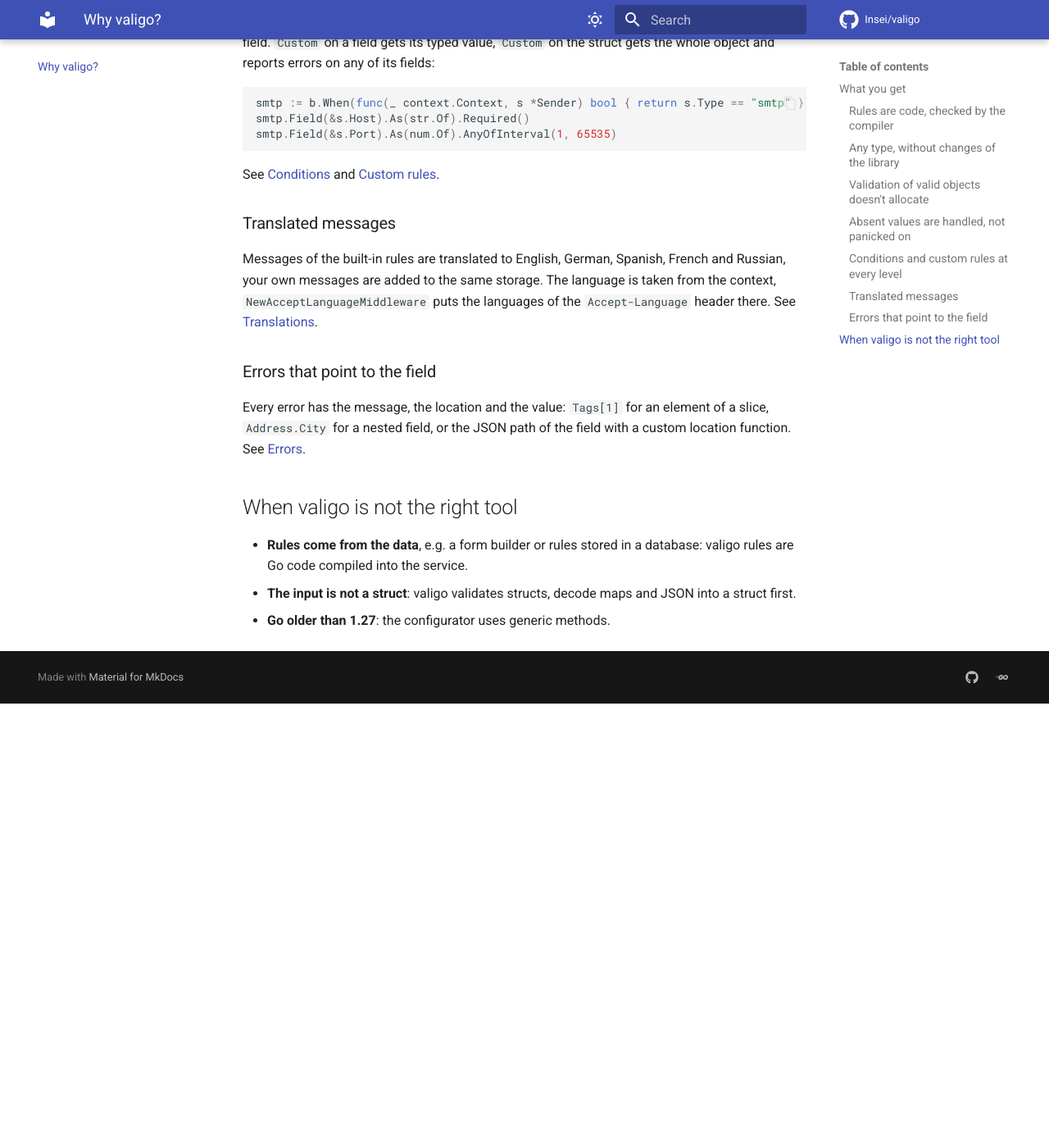
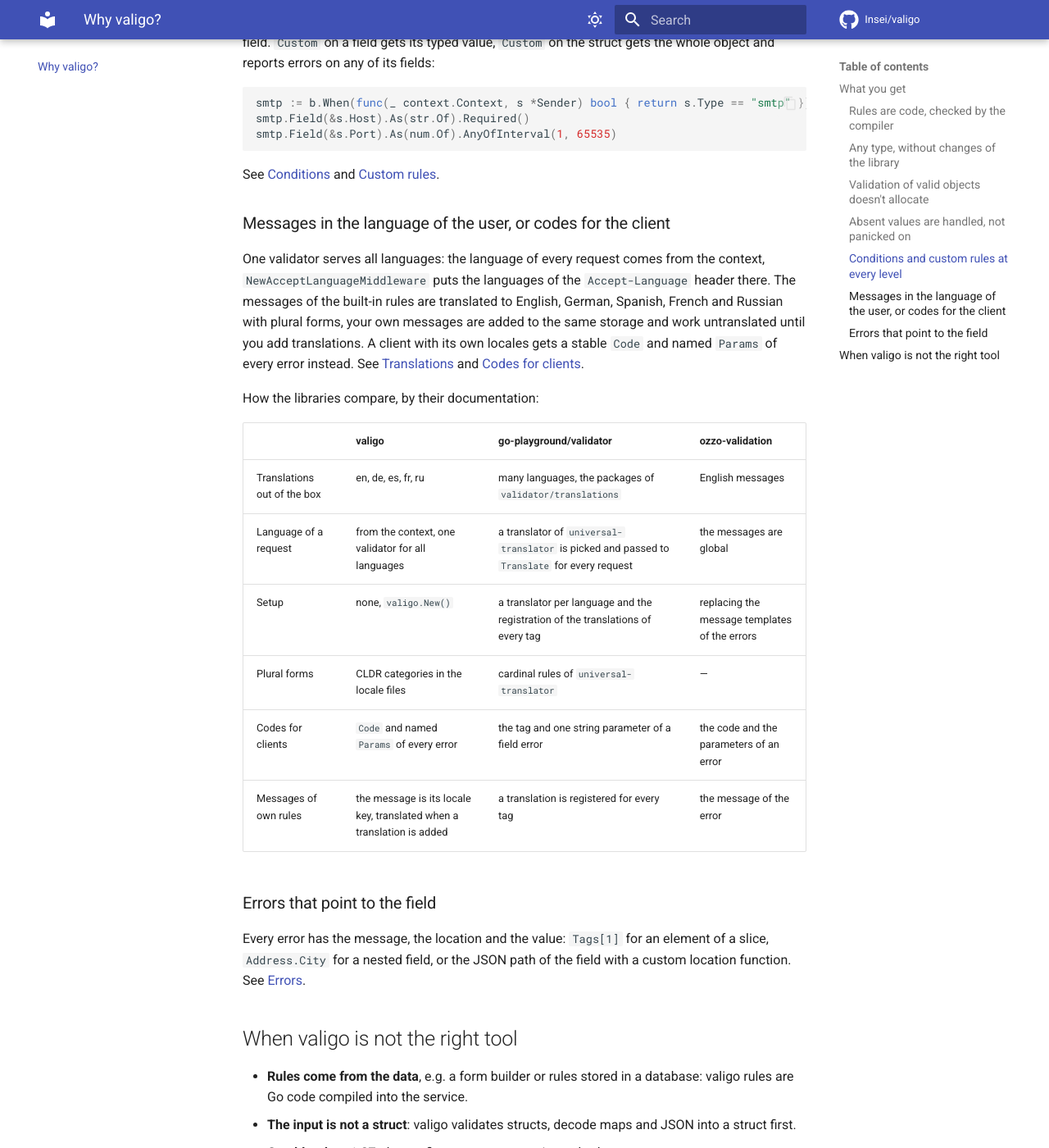
Before and after one commit to Insei/valigo, an MkDocs documentation site: the page built from docs/why-valigo.md, in a window 1280 px wide and 1400 px high, scrolled down 1322 px. Shown: the whole window at 82% size. Built offline with MkDocs 1.6.1 and Material for MkDocs 9.7.7, drawn with Linux system fonts in a browser that asks for light colours; comment, search, counter and statistics services are not loaded; the version menu is left out; before the commit the page ends 2180 px from its top, so only the background shows below that.

Commit message:
docs: compare the localization with go-playground/validator and ozzo-validation

```diff
--- a/docs/why-valigo.md
+++ b/docs/why-valigo.md
@@ -47,9 +47,20 @@ smtp.Field(&s.Port).As(num.Of).AnyOfInterval(1, 65535)
 
 See [Conditions](features/conditions.md) and [Custom rules](features/custom.md).
 
-### Translated messages
+### Messages in the language of the user, or codes for the client
 
-Messages of the built-in rules are translated to English, German, Spanish, French and Russian, your own messages are added to the same storage. The language is taken from the context, `NewAcceptLanguageMiddleware` puts the languages of the `Accept-Language` header there. See [Translations](features/translations.md).
+One validator serves all languages: the language of every request comes from the context, `NewAcceptLanguageMiddleware` puts the languages of the `Accept-Language` header there. The messages of the built-in rules are translated to English, German, Spanish, French and Russian with plural forms, your own messages are added to the same storage and work untranslated until you add translations. A client with its own locales gets a stable `Code` and named `Params` of every error instead. See [Translations](features/translations.md) and [Codes for clients](features/errors.md#codes-for-clients).
+
+How the libraries compare, by their documentation:
+
+| | valigo | go-playground/validator | ozzo-validation |
+|---|---|---|---|
+| Translations out of the box | en, de, es, fr, ru | many languages, the packages of `validator/translations` | English messages |
+| Language of a request | from the context, one validator for all languages | a translator of `universal-translator` is picked and passed to `Translate` for every request | the messages are global |
+| Setup | none, `valigo.New()` | a translator per language and the registration of the translations of every tag | replacing the message templates of the errors |
+| Plural forms | CLDR categories in the locale files | cardinal rules of `universal-translator` | — |
+| Codes for clients | `Code` and named `Params` of every error | the tag and one string parameter of a field error | the code and the parameters of an error |
+| Messages of own rules | the message is its locale key, translated when a translation is added | a translation is registered for every tag | the message of the error |
 
 ### Errors that point to the field
 
```
